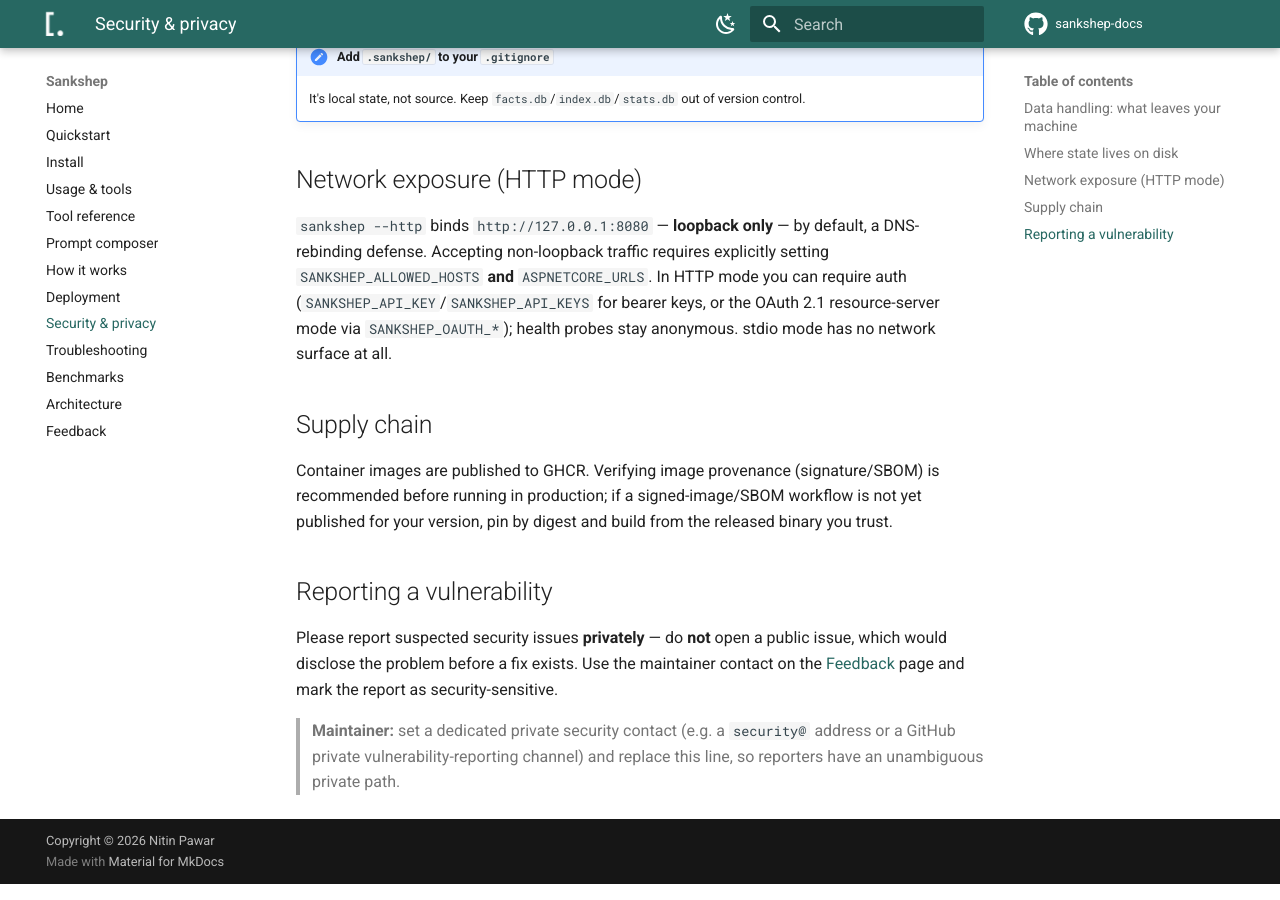
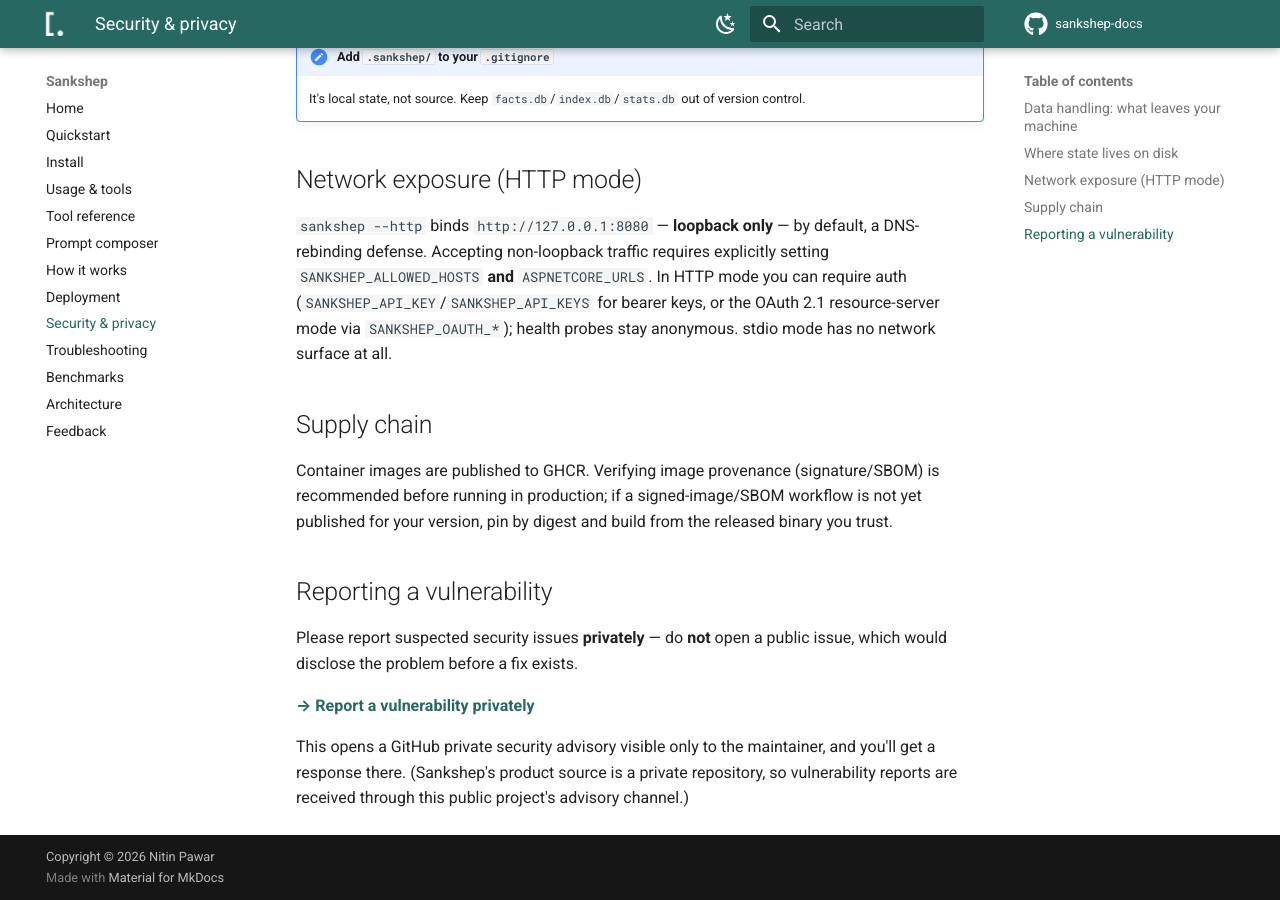
Before and after one commit to nitinpawar28/sankshep-docs, an MkDocs documentation site: the page built from docs/security.md, in a window 1280 px wide and 900 px high, scrolled down 1179 px. Built offline with MkDocs 1.6.1 and Material for MkDocs 9.7.7, drawn with Linux system fonts in a browser that asks for light colours; comment, search, counter and statistics services are not loaded.

Commit message:
docs(security): wire the disclosure channel to GitHub private vulnerability reporting
Replaces the placeholder with a direct link to a private security advisory
(enabled on this public repo). No email address exposed; the private code repo
can't host external reports, so this public project's advisory channel receives them.

Co-Authored-By: Claude Opus 4.8 <noreply@anthropic.com>

```diff
--- a/docs/security.md
+++ b/docs/security.md
@@ -51,8 +51,10 @@ build from the released binary you trust.
 ## Reporting a vulnerability
 
 Please report suspected security issues **privately** — do **not** open a public issue, which would disclose
-the problem before a fix exists. Use the maintainer contact on the [Feedback](feedback.md) page and mark the
-report as security-sensitive.
+the problem before a fix exists.
 
-> **Maintainer:** set a dedicated private security contact (e.g. a `security@` address or a GitHub private
-> vulnerability-reporting channel) and replace this line, so reporters have an unambiguous private path.
+[**→ Report a vulnerability privately**](https://github.com/nitinpawar28/sankshep-docs/security/advisories/new)
+
+This opens a GitHub private security advisory visible only to the maintainer, and you'll get a response there.
+(Sankshep's product source is a private repository, so vulnerability reports are received through this public
+project's advisory channel.)
```
